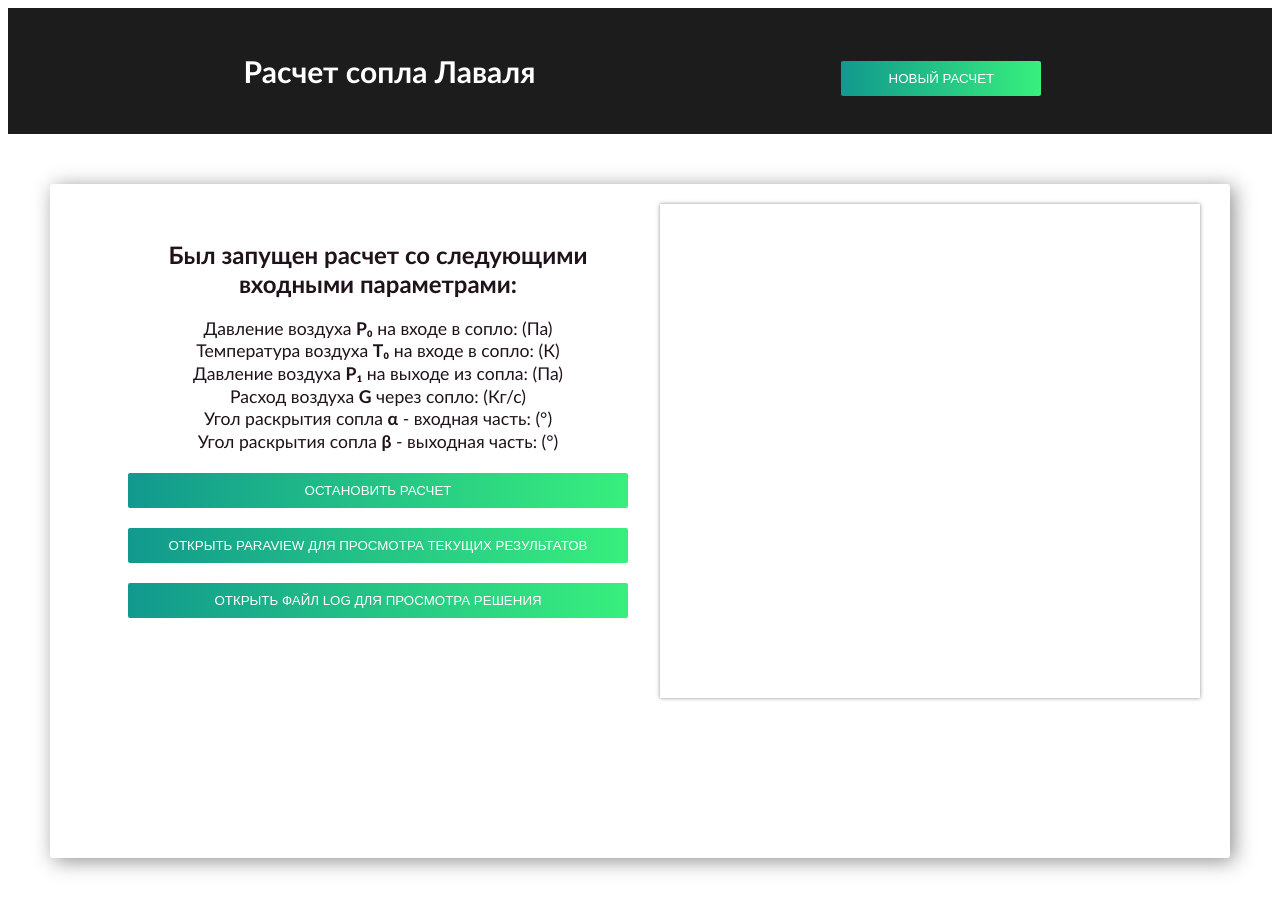
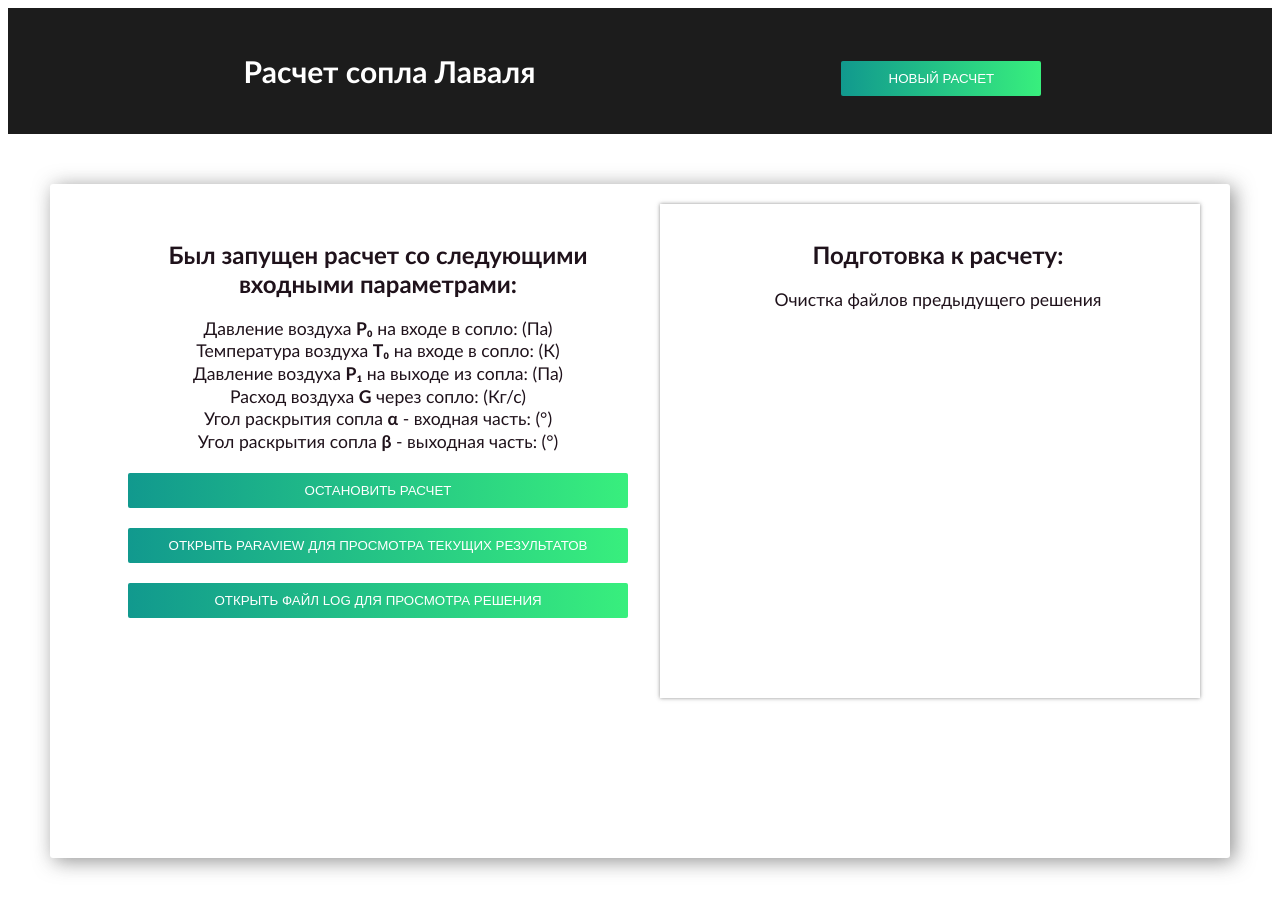
Before and after one commit to Mihagan12pro/nozzle_1, a Vue app in the folder client/: page /result in a window 1280 px wide. Shown: the top 912 px of the page. Built offline with nearby package versions, Linux system fonts and the light colour scheme; no server answers.

Commit message:
feat: modify ResultPage.vuew

```diff
--- a/client/src/components/ResultPage.vue
+++ b/client/src/components/ResultPage.vue
@@ -32,6 +32,15 @@
                 <button class="button">Открыть файл log для просмотра решения</button>
         </div>
         <div class="rightside">
+            <h2>Подготовка к расчету:</h2>
+            <p
+                :class="{
+                green: cleaned == 'Файлы предыдущего решения успешно удалены.',
+                red: cleaned == 'Не удалось очистить файлы предыдущего решения.',
+                }"
+            >
+                {{ cleaned || "Очистка файлов предыдущего решения" }}
+            </p>
         </div>
       </div>
     </div>
@@ -50,6 +59,7 @@
             G: "",
             Alpha: "",
             Betta: "",
+            cleaned: "",
         }
     },
     created() {
@@ -67,9 +77,20 @@
                 this.G = json.g;
                 this.Alpha = json.alpha;
                 this.Betta = json.betta;
+                this.clean();
             })
             .catch((error) => console.log(error));
-        }
+        },
+        clean() {
+            axios
+                .get(`http://localhost:8081/cleaned/`)
+                .then((response) => {
+                    let json = response.data;
+                    this.cleaned = json.cleaned;
+                    console.log(json);
+                })
+                .catch((error) => console.log(error));
+        },
     }
   };
 </script>
@@ -136,4 +157,10 @@
         min-width: 500px;
         margin-top: 20px;
     }
+    .green {
+        color:green
+    }
+    .red {
+        color: red;
+    }
 </style>
```
